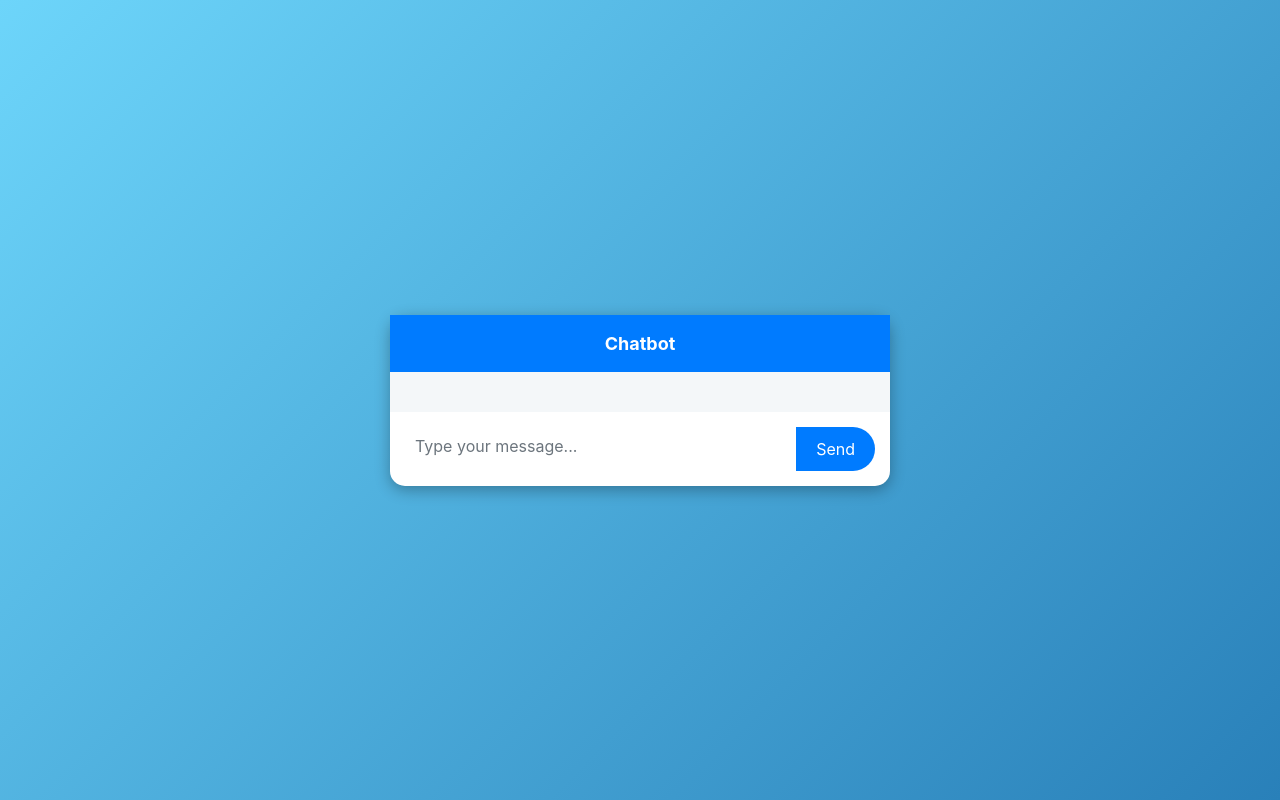
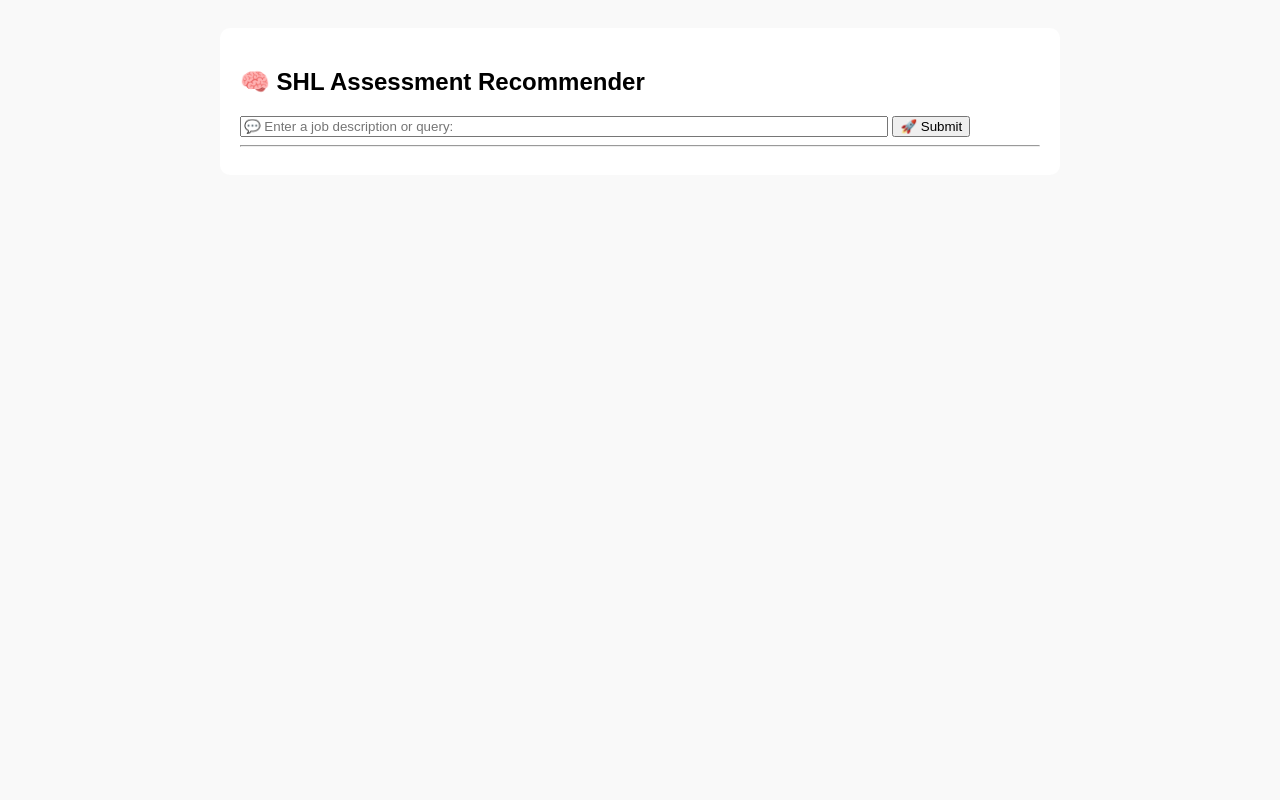
Before and after one commit to deepakpro190/shl-test, a Flask app: template templates/index.html in a window 1280 px wide. Run offline with Flask 3, Linux system fonts and the light colour scheme; the template is opened without the code that fills it, so the values that code supplies are empty; some libraries are stand-ins or nearby versions.

Commit message:
Update index.html

```diff
--- a/templates/index.html
+++ b/templates/index.html
@@ -1,131 +1,28 @@
+
 <!DOCTYPE html>
-<html lang="en">
+<html>
 <head>
-    <meta charset="UTF-8">
-    <meta name="viewport" content="width=device-width, initial-scale=1.0">
-    <title>Chatbot</title>
-    <link href="https://stackpath.bootstrapcdn.com/bootstrap/4.5.2/css/bootstrap.min.css" rel="stylesheet">
-
+    <title>🧠 SHL Assessment Recommender</title>
     <style>
-        body {
-            background: linear-gradient(135deg, #6dd5fa, #2980b9);
-            height: 100vh;
-            display: flex;
-            justify-content: center;
-            align-items: center;
-        }
-        .chatbox {
-            width: 100%;
-            max-width: 500px;
-            background: white;
-            border-radius: 15px;
-            box-shadow: 0 4px 15px rgba(0, 0, 0, 0.3);
-            display: flex;
-            flex-direction: column;
-        }
-        .chat-header {
-            background-color: #007bff;
-            color: white;
-            padding: 15px;
-            text-align: center;
-            font-size: 18px;
-            font-weight: bold;
-        }
-        .chat-body {
-            flex-grow: 1;
-            padding: 20px;
-            overflow-y: auto;
-            background-color: #f4f7f9;
-        }
-        .chat-message {
-            margin-bottom: 15px;
-        }
-        .user-message {
-            background-color: #007bff;
-            color: white;
-            padding: 10px;
-            border-radius: 20px;
-            text-align: right;
-        }
-        .bot-message {
-            background-color: #e9ecef;
-            color: #333;
-            padding: 10px;
-            border-radius: 20px;
-        }
-        .chat-footer {
-            padding: 15px;
-        }
-        .form-control {
-            border-radius: 30px;
-            padding: 10px;
-            border: none;
-        }
-        .btn-send {
-            border-radius: 30px;
-            padding: 10px 20px;
-            background-color: #007bff;
-            color: white;
-            border: none;
-        }
+        body { font-family: Arial, sans-serif; background-color: #f9f9f9; padding: 20px; }
+        .chat-box { max-width: 800px; margin: auto; background: white; padding: 20px; border-radius: 10px; }
+        .user, .bot { margin-bottom: 15px; }
+        .user { color: blue; }
+        .bot { color: green; }
     </style>
 </head>
 <body>
-
-<div class="chatbox">
-    <div class="chat-header">Chatbot</div>
-    <div class="chat-body" id="chatBody">
-        <!-- Chat messages will appear here -->
+    <div class="chat-box">
+        <h2>🧠 SHL Assessment Recommender</h2>
+        <form method="POST">
+            <input type="text" name="user_query" placeholder="💬 Enter a job description or query:" style="width: 80%;" required />
+            <button type="submit">🚀 Submit</button>
+        </form>
+        <hr>
+        {% for chat in chat_history %}
+            <div class="user"><strong>User:</strong> {{ chat.user }}</div>
+            <div class="bot"><strong>Bot:</strong> {{ chat.bot | safe }}</div>
+        {% endfor %}
     </div>
-    <div class="chat-footer">
-        <div class="input-group">
-            <input type="text" id="userInput" class="form-control" placeholder="Type your message...">
-            <div class="input-group-append">
-                <button class="btn btn-send" id="sendBtn">Send</button>
-            </div>
-        </div>
-    </div>
-</div>
-
-<!-- Bootstrap JS and dependencies -->
-<script src="https://code.jquery.com/jquery-3.5.1.slim.min.js"></script>
-<script src="https://cdn.jsdelivr.net/npm/@popperjs/core@2.9.3/dist/umd/popper.min.js"></script>
-<script src="https://stackpath.bootstrapcdn.com/bootstrap/4.5.2/js/bootstrap.min.js"></script>
-
-<script>
-    document.getElementById('sendBtn').addEventListener('click', function() {
-        var userInput = document.getElementById('userInput').value;
-        if (userInput) {
-            addMessage(userInput, 'user-message');
-            document.getElementById('userInput').value = '';
-
-            // Send message to server (Flask app) via AJAX
-            fetch('/chat', {
-                method: 'POST',
-                headers: {
-                    'Content-Type': 'application/json',
-                },
-                body: JSON.stringify({ message: userInput }),
-            })
-            .then(response => response.json())
-            .then(data => {
-                addMessage(data.response, 'bot-message');
-            })
-            .catch((error) => {
-                console.error('Error:', error);
-            });
-        }
-    });
-
-    function addMessage(message, className) {
-        var chatBody = document.getElementById('chatBody');
-        var messageElement = document.createElement('div');
-        messageElement.classList.add('chat-message', className);
-        messageElement.textContent = message;
-        chatBody.appendChild(messageElement);
-        chatBody.scrollTop = chatBody.scrollHeight;  // Scroll to the bottom
-    }
-</script>
-
 </body>
 </html>
```
